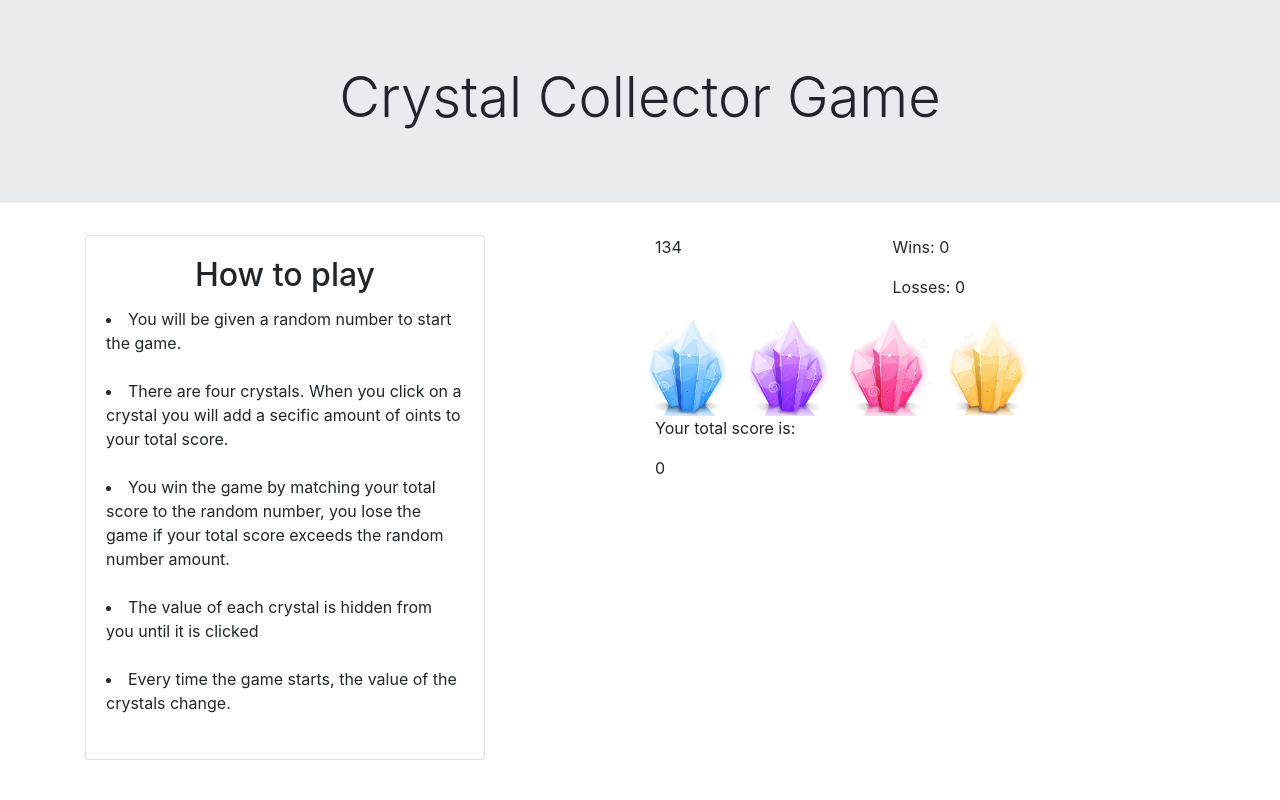
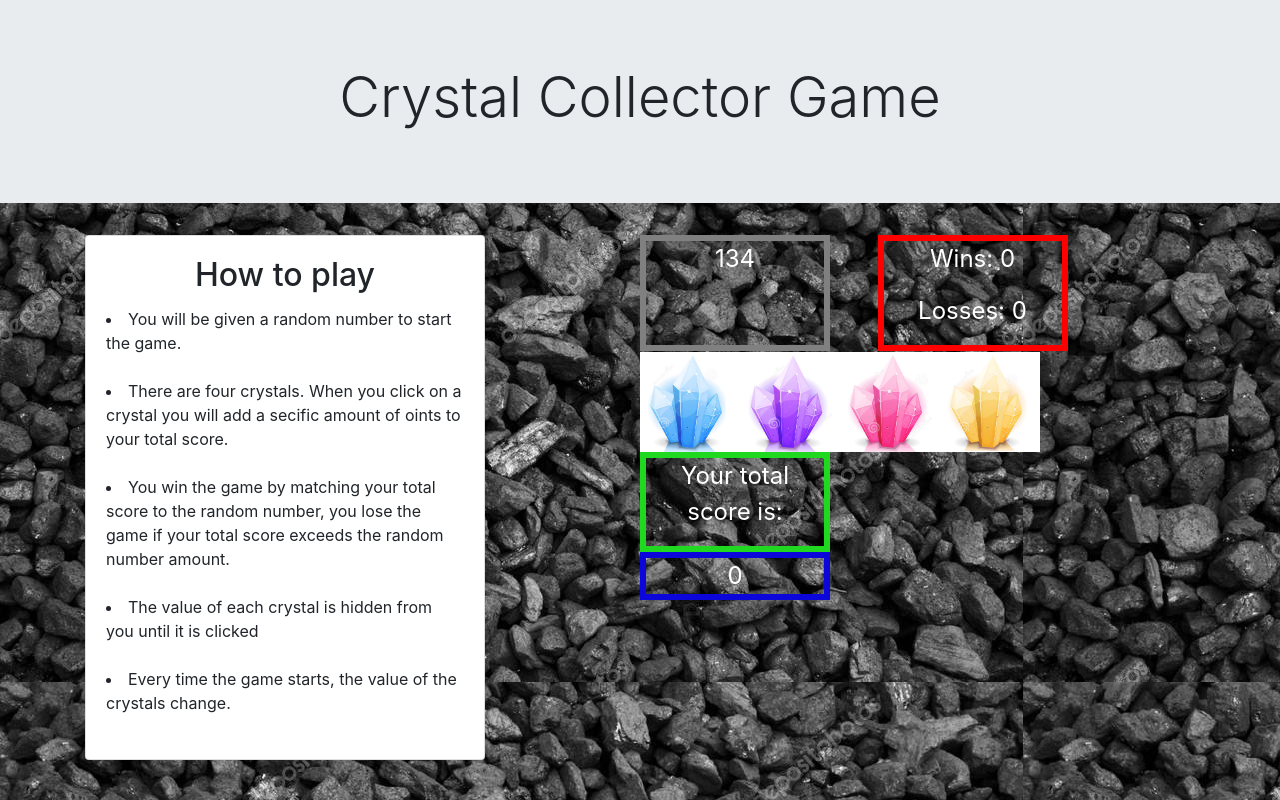
Before and after one commit to mtconry/unit-4-game, a plain HTML site: page index.html in a window 1280 px wide. Drawn offline with nearby package versions, Linux system fonts and the light colour scheme.

Commit message:
all files

```diff
--- a/assets/css/style.css
+++ b/assets/css/style.css
@@ -1,3 +1,36 @@
 body {
-    background-image: src("assets/images/col")
+    background-image: url("../images/coalmine.jpg");
+
 }
+.target-number {
+    font-size: 24px;
+    border-style: solid;
+    border-color: gray;
+    border-width: 6px;
+    color: white;
+    text-align: center;
+}
+.win-lose-counter {
+    font-size: 24px;
+    border-style: solid;
+    border-color: red;
+    border-width: 6px;
+    color: white;
+    text-align: center;
+}
+.total-score {
+    font-size: 24px;
+    border-style: solid;
+    border-color: rgb(33, 216, 33);
+    border-width: 6px;
+    color: white;
+    text-align: center;
+}
+.score-number {
+    font-size: 24px;
+    border-style: solid;
+    border-color: rgb(11, 7, 218);
+    border-width: 6px;
+    color: white;
+    text-align: center;
+}
```
